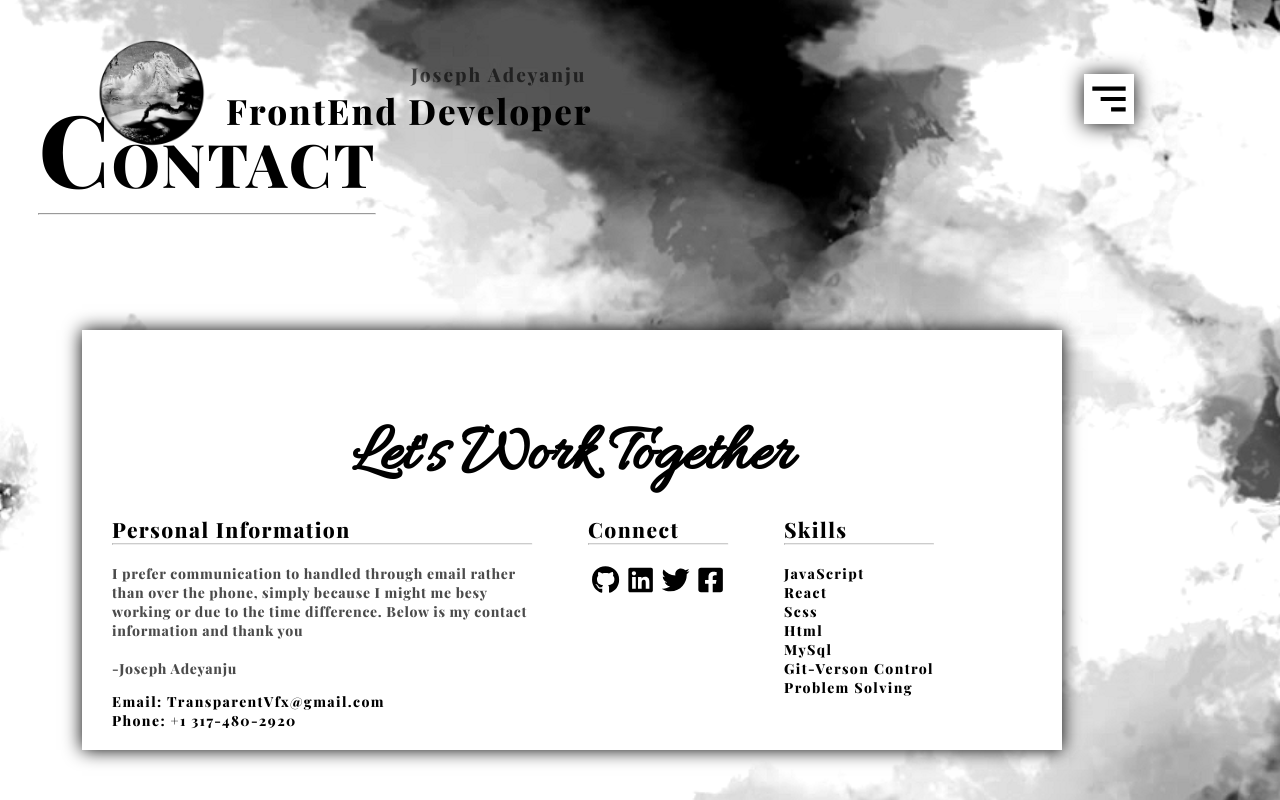
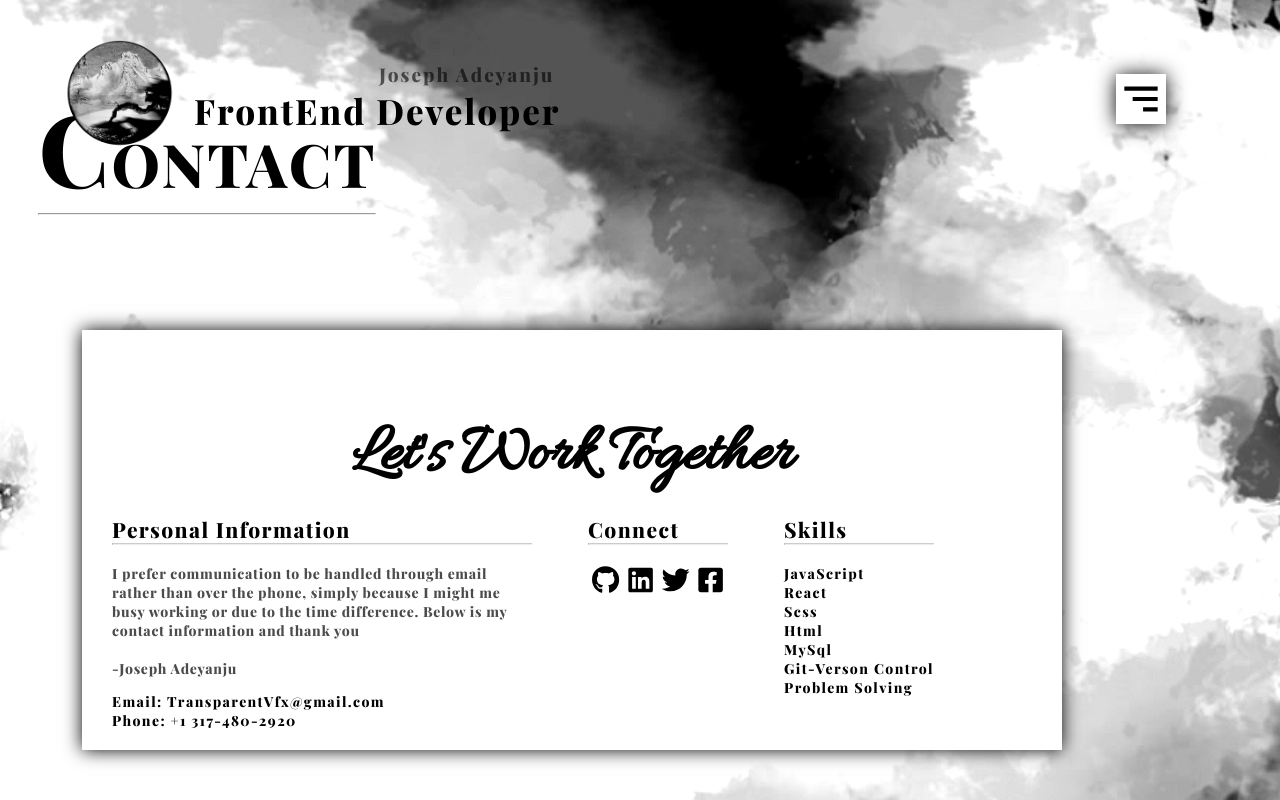
Before and after one commit to JoeCodes20/portfolio, a React (Create React App) app: page /Contact in a window 1280 px wide. Built offline with nearby package versions, Linux system fonts and the light colour scheme.

Commit message:
"update"

```diff
--- a/public/index.html
+++ b/public/index.html
@@ -2,7 +2,7 @@
 <html lang="en">
   <head>
     <meta charset="utf-8" />
-    <link rel="icon" href="%PUBLIC_URL%/favicon.ico" />
+    <link rel="icon" href="%PUBLIC_URL%/newlogo.png" />
     <meta name="viewport" content="width=device-width, initial-scale=1" />
     <meta name="theme-color" content="#000000" />
     <meta
@@ -10,34 +10,13 @@
       content="Web site created using create-react-app"
     />
     <link rel="apple-touch-icon" href="%PUBLIC_URL%/logo192.png" />
-    <!--
-      manifest.json provides metadata used when your web app is installed on a
-      user's mobile device or desktop. See https://developers.google.com/web/fundamentals/web-app-manifest/
-    -->
+
     <link rel="manifest" href="%PUBLIC_URL%/manifest.json" />
-    <!--
-      Notice the use of %PUBLIC_URL% in the tags above.
-      It will be replaced with the URL of the `public` folder during the build.
-      Only files inside the `public` folder can be referenced from the HTML.
 
-      Unlike "/favicon.ico" or "favicon.ico", "%PUBLIC_URL%/favicon.ico" will
-      work correctly both with client-side routing and a non-root public URL.
-      Learn how to configure a non-root public URL by running `npm run build`.
-    -->
-    <title>React App</title>
+    <title>Portfolio</title>
   </head>
   <body>
     <noscript>You need to enable JavaScript to run this app.</noscript>
     <div id="root"></div>
-    <!--
-      This HTML file is a template.
-      If you open it directly in the browser, you will see an empty page.
-
-      You can add webfonts, meta tags, or analytics to this file.
-      The build step will place the bundled scripts into the <body> tag.
-
-      To begin the development, run `npm start` or `yarn start`.
-      To create a production bundle, use `npm run build` or `yarn build`.
-    -->
   </body>
 </html>
--- a/src/components/Contact/contact.js
+++ b/src/components/Contact/contact.js
@@ -23,7 +23,7 @@ function Contact(){
                                                  <h2>Personal Information</h2>
                                                  <hr/>
                                                  <br/>
-                                                 <p>I prefer communication to handled through email rather than over the phone, simply because I might me besy working or due to the time difference. Below is my contact information and thank you <br/> <br/> -Joseph Adeyanju</p>
+                                                 <p>I prefer communication to be handled through email rather than over the phone, simply because I might me busy working or due to the time difference. Below is my contact information and thank you <br/> <br/> -Joseph Adeyanju</p>
                                                  <h4>Email: <span>TransparentVfx@gmail.com</span></h4>
                                                  <h4>Phone: <span>+1 317-480-2920</span></h4>
                                           </div>
--- a/src/style/style.css
+++ b/src/style/style.css
@@ -43,8 +43,6 @@
 
 .App .shift {
   top: 0%;
-  -webkit-transform: translate(0 -50%) scale(0.9);
-          transform: translate(0 -50%) scale(0.9);
 }
 
 .logo {
@@ -704,6 +702,15 @@
 }
 
 @media only screen and (min-width: 1080px) and (max-width: 1400px) {
+  .App .header {
+    width: 90%;
+    -webkit-transform: translate(-50%) scale(1);
+            transform: translate(-50%) scale(1);
+  }
+  .App .shift {
+    -webkit-transform: translate(-45%) scale(0.9);
+            transform: translate(-45%) scale(0.9);
+  }
   .main .main-container .main-btn {
     font-size: 20px;
     left: 300px;
@@ -749,7 +756,7 @@
   }
   .nav .nav-list {
     position: absolute;
-    top: 70px;
+    top: 75px;
     right: -190px;
     background: black;
     width: 320px;
--- a/src/style/style.scss
+++ b/src/style/style.scss
@@ -30,7 +30,7 @@
   }
   .shift {
     top: 0%;
-    transform: translate(0 -50%) scale(0.9);
+    // transform: translate(0 -50%) scale(0.9);
   }
   text-decoration: none;
 }
@@ -591,6 +591,15 @@
   }
 }
 @media only screen and (min-width: 1080px) and (max-width: 1400px) {
+  .App {
+    .header {
+      width: 90%;
+      transform: translate(-50%) scale(1);
+    }
+    .shift {
+      transform: translate(-45%) scale(0.9);
+    }
+  }
   .main .main-container .main-btn {
     font-size: 20px;
     left: 300px;
@@ -628,7 +637,7 @@
     top: 30%;
     .nav-list {
       position: absolute;
-      top: 70px;
+      top: 75px;
       right: -190px;
       background: black;
       width: 320px;
```
Also changed, not shown: public/manifest.json, public/newlogo.png (added), 1 other file (tests, documents, lock files or other folders).
